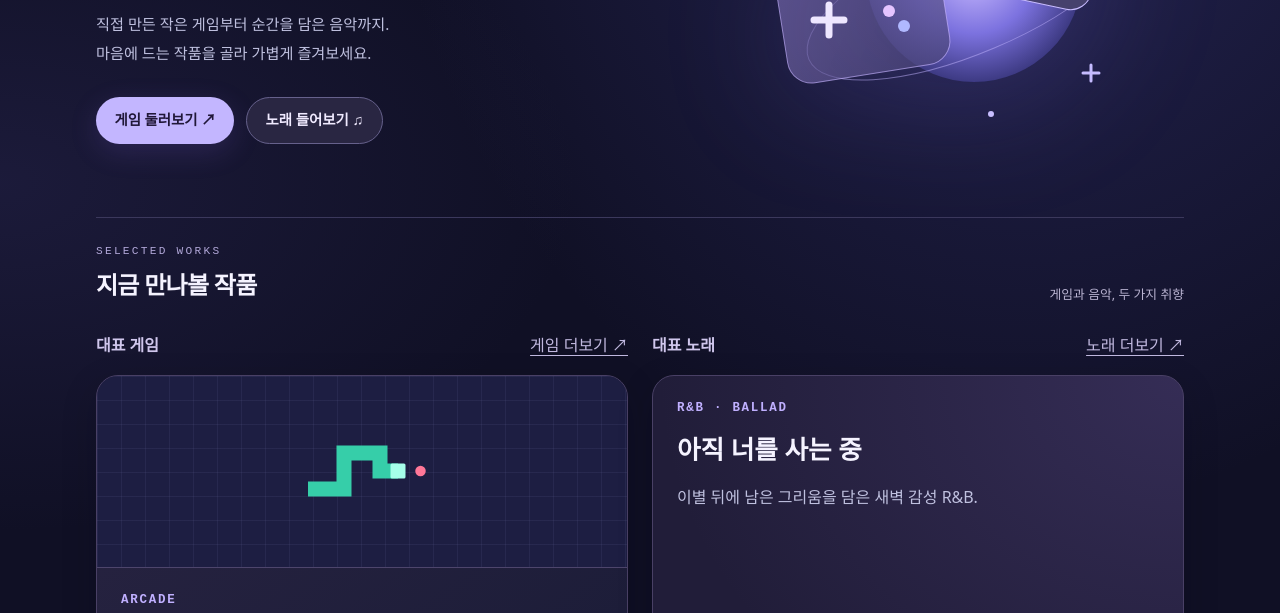
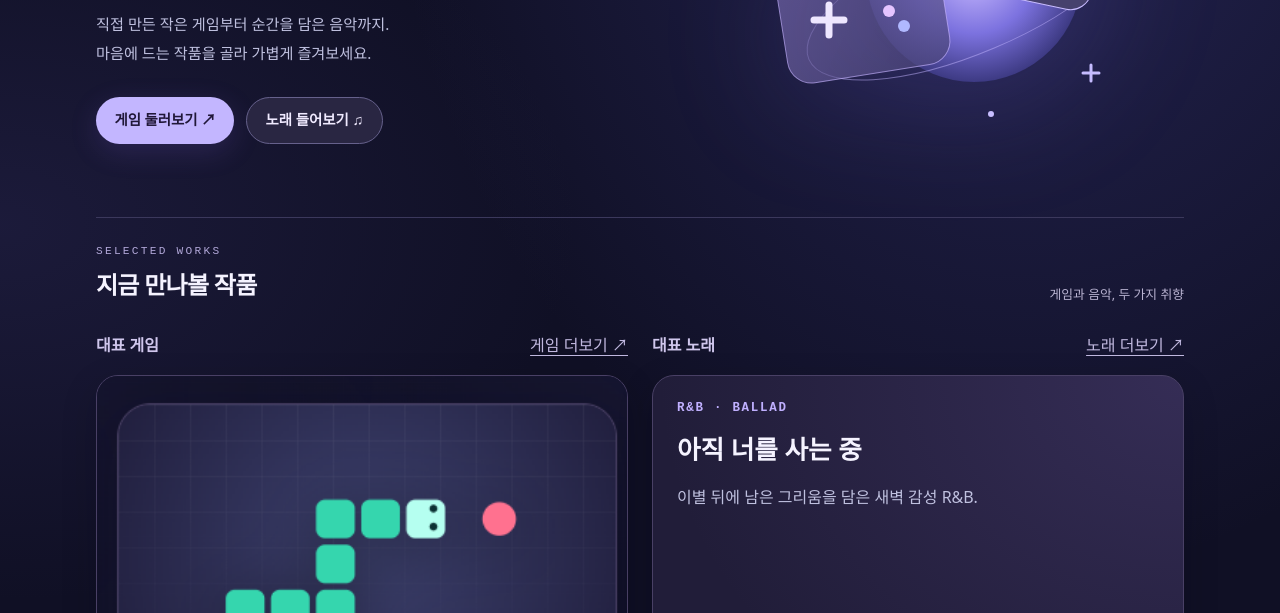
Before and after one commit to bohyeon04/bohyeon04.github.io, a plain HTML site: page index.html in a window 1280 px wide. Shown: the part 334-947 px from the top of the page. Drawn offline with Linux system fonts and the light colour scheme.

Commit message:
Use supplied Neon Snake image on homepage

```diff
--- a/index.html
+++ b/index.html
@@ -248,6 +248,9 @@
     .footer-inner strong {color:#d8d1f0;font-size:.9rem;}
     .footer-inner a {color:#c8bfe8;text-underline-offset:4px;}
     @media(max-width:48rem) {.hero {grid-template-columns:1fr;padding-block:3rem 2.5rem;gap:.5rem;} .hero-art {min-height:180px;max-width:320px;justify-self:center;} .hero-art svg {max-height:220px;} .collection-heading > span {display:none;} }
+
+    .featured .snake-photo {min-height:0;background:#211f3e;display:block;}
+    .snake-photo img {display:block;width:100%;height:auto;}
   </style>
 </head>
 <body class="shell">
@@ -314,13 +317,7 @@
       <section aria-labelledby="featured-game">
         <div class="section-header"><h2 class="section-title" id="featured-game">대표 게임</h2><a class="github" href="/game/">게임 더보기 ↗</a></div>
         <article class="project">
-          <div class="art" aria-hidden="true">
-            <svg viewBox="0 0 192 120" fill="none">
-              <path d="M24 84h48V36h48v24h24" stroke="#36cea9" stroke-width="20"/>
-              <rect x="134" y="50" width="20" height="20" rx="2" fill="#a6ffea"/>
-              <circle cx="174" cy="60" r="7" fill="#ff7798"/>
-            </svg>
-          </div>
+          <div class="art snake-photo"><img src="/neon-snake.png" width="371" height="237" alt="보라색 격자 배경의 민트색 네온 스네이크와 분홍색 먹이"></div>
           <div class="details">
             <p class="tag">ARCADE</p>
             <h3>네온 스네이크</h3>
```
